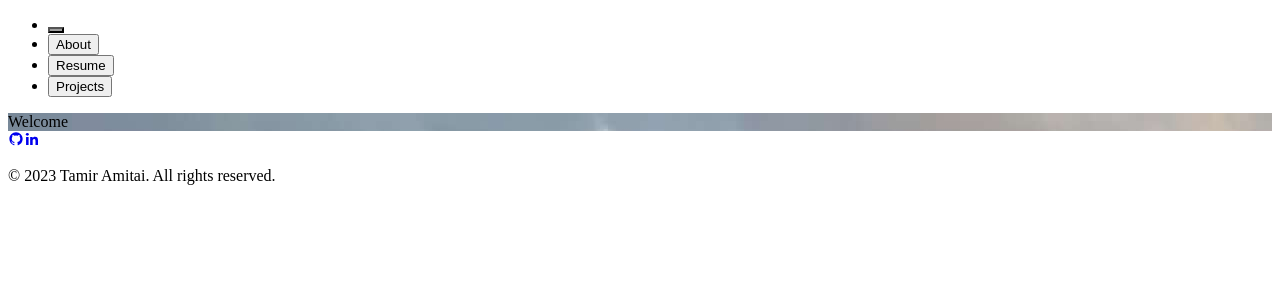
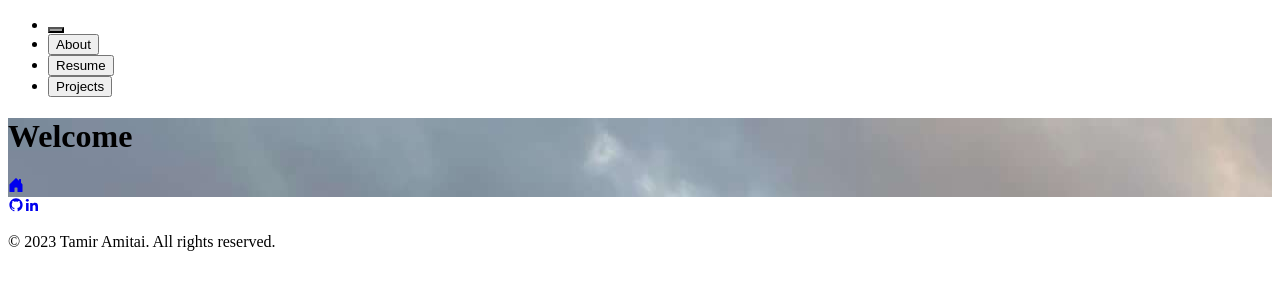
Before and after one commit to t-amitai/tamir-tech, a React app in the folder client/: page /#/welcome in a window 1280 px wide. Shown: the top 300 px of the page. Built offline with nearby package versions, Linux system fonts and the light colour scheme; grey boxes are pictures that could not be loaded; the HTML template or start-up script is replaced by a standard one.

Commit message:
reformats and fixes links in views

```diff
--- a/client/src/views/PageNotFound.jsx
+++ b/client/src/views/PageNotFound.jsx
@@ -1,21 +1,22 @@
 import React from 'react'
 import slateLake from '../images/slateLake.jpg'
+import {Link} from 'react-router-dom';
 
 export default function PageNotFound() {
     return (
-        <div className="mx-auto max-w-7xl px-4 py-16 text-center sm:px-6 sm:py-24 lg:px-8 lg:py-48">
-            <p className="text-base font-semibold text-black text-opacity-50">404</p>
-            <h1 className="mt-2 text-4xl font-bold tracking-tight text-white sm:text-5xl">Uh oh! I think you’re lost.</h1>
-            <p className="mt-2 text-lg font-medium text-black text-opacity-50">
+        <div className='mx-auto max-w-7xl px-4 py-16 text-center sm:px-6 sm:py-24 lg:px-8 lg:py-48'>
+            <p className='text-base font-semibold text-black text-opacity-50'>404</p>
+            <h1 className='mt-2 text-4xl font-bold tracking-tight text-white sm:text-5xl'>Uh oh! I think you’re lost.</h1>
+            <p className='mt-2 text-lg font-medium text-black text-opacity-50'>
               It looks like the page you’re looking for doesn't exist.
             </p>
-            <div className="mt-6">
-              <a
-                href="#"
-                className="inline-flex items-center rounded-md border border-transparent bg-white bg-opacity-75 px-4 py-2 text-sm font-medium text-black text-opacity-75 sm:bg-opacity-25 sm:hover:bg-opacity-50"
+            <div className='mt-6'>
+              <Link
+                to='/home'
+                className='inline-flex items-center rounded-md border border-transparent bg-white bg-opacity-75 px-4 py-2 text-sm font-medium text-black text-opacity-75 sm:bg-opacity-25 sm:hover:bg-opacity-50'
               >
                 Go back home
-              </a>
+              </Link>
             </div>
         </div>
     )
--- a/client/src/views/UnderConstruction.jsx
+++ b/client/src/views/UnderConstruction.jsx
@@ -1,20 +1,23 @@
 import React from 'react'
+import {Link} from 'react-router-dom'
 import { BsFillHouseDoorFill } from 'react-icons/bs';
 
 export default function UnderConstruction() {
     return (
-        <div className="mx-auto max-w-7xl px-4 py-16 text-center sm:px-6 sm:py-24 lg:px-8 lg:py-48">
-            <h1 className="mt-2 text-4xl font-bold tracking-tight text-black sm:text-5xl">This page is currently under construction.</h1>
-            <p className="mt-2 text-lg font-medium text-black text-opacity-50">
-              Please come back later.
+        <div className='mx-auto max-w-7xl px-4 py-16 text-center sm:px-6 sm:py-24 lg:px-8 lg:py-48'>
+            <h1 className='mt-2 text-4xl font-bold tracking-tight text-black sm:text-5xl'>
+                This page is currently under construction.
+            </h1>
+            <p className='mt-2 text-lg font-medium text-black text-opacity-50'>
+                Please come back later.
             </p>
-            <div className="mt-6">
-              <a
-                href="#"
-                className="inline-flex items-center"
+            <div className='mt-6'>
+              <Link
+                  to='/home'
+                  className='inline-flex items-center'
               >
                 <BsFillHouseDoorFill />
-              </a>
+              </Link>
             </div>
         </div>
     )
--- a/client/src/views/Welcome.jsx
+++ b/client/src/views/Welcome.jsx
@@ -1,14 +1,25 @@
 import React from 'react'
 import slateLake from "../images/slateLake.jpg";
+import {Link} from "react-router-dom";
+import {BsFillHouseDoorFill} from "react-icons/bs";
 
 export default function Welcome() {
     return(
         <div
-            className="min-h-full bg-cover"
+            className='fixed top-0 left-0 h-screen w-screen bg-cover flex flex-col items-center justify-center'
             style={{
                 backgroundImage: `url(${slateLake})`,
             }}
-        >Welcome</div>
+        >
+            <h1 className='mb-10 text-4xl font-bold text-black sm:text-5xl'>
+                Welcome
+            </h1>
+            <Link
+                to='/home'
+            >
+                <BsFillHouseDoorFill />
+            </Link>
+        </div>
     )
 }
 
```
